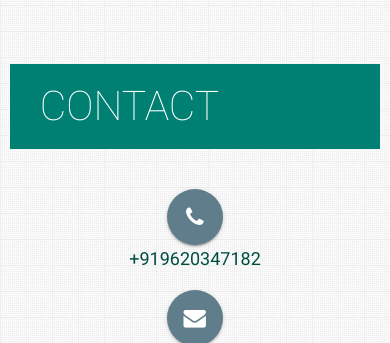
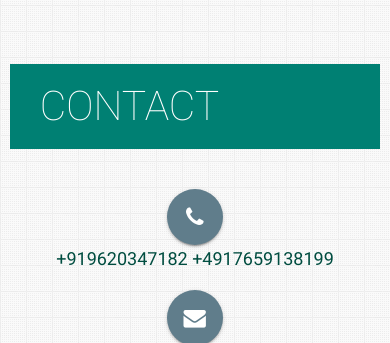
Before and after one commit to sameerkarjatkar/sameerkarjatkar.github.io, a plain HTML site: page index.html in a window 390 px wide. Shown: the part 7925-8268 px from the top of the page. Drawn offline with nearby package versions, Linux system fonts and the light colour scheme.

Commit message:
Updated phone number

```diff
--- a/index.html
+++ b/index.html
@@ -743,7 +743,7 @@ Out of Curiosity I also did a certification on Data Analytics & Machine Learning
         <p>
           <a aria-label="Call Sameer" data-position="top" data-tooltip="Call Varad"
             class="btn-floating btn-large waves-effect waves-light blue-grey tooltipped"><i class="fa fa-phone"></i><a
-              aria-label="Call Sameer">+919620347182</a></a>
+              aria-label="Call Sameer">+919620347182 +4917659138199</a></a>
         </p>
         <p>
           <a aria-label="Email Sameer" href="mailto:sameerkarjatkar@gmail.com" target="_blank" data-position="top"
```
